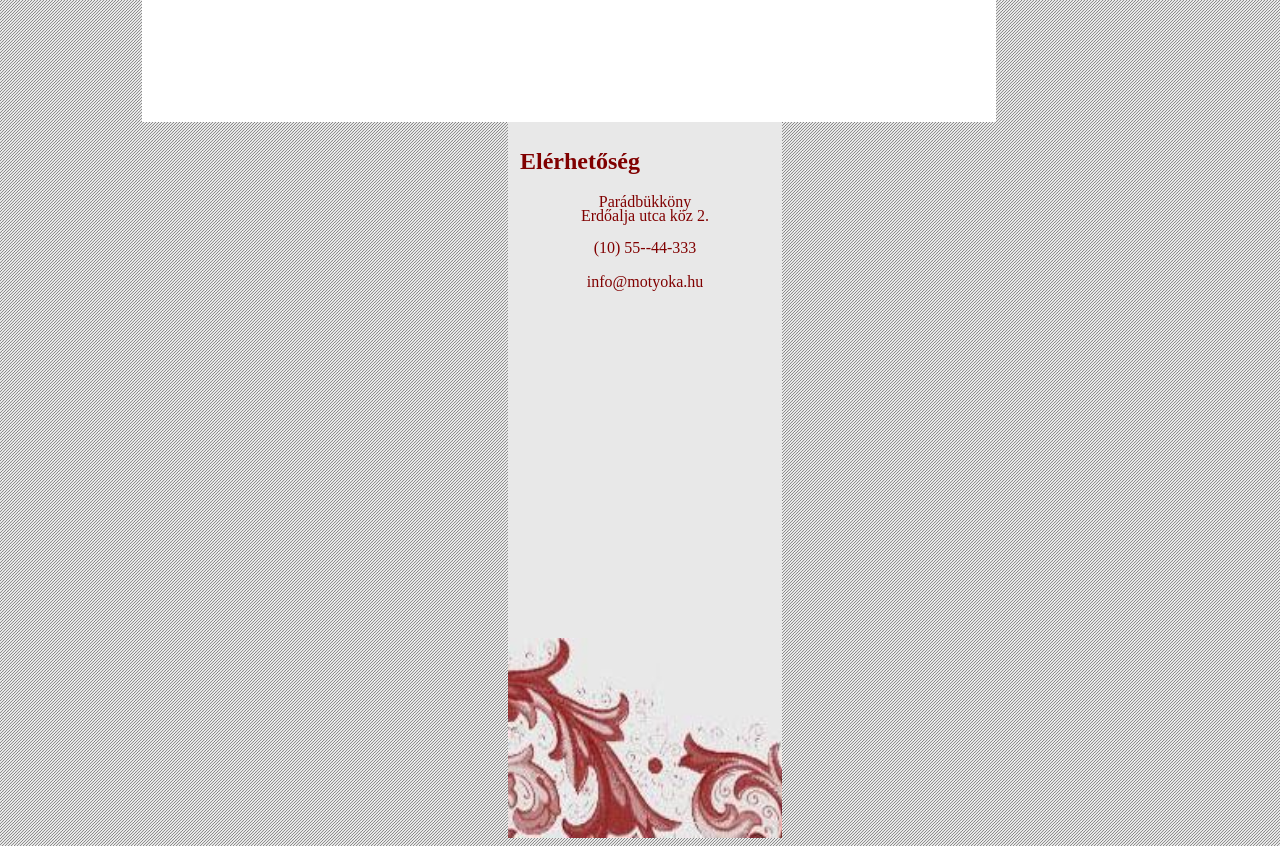
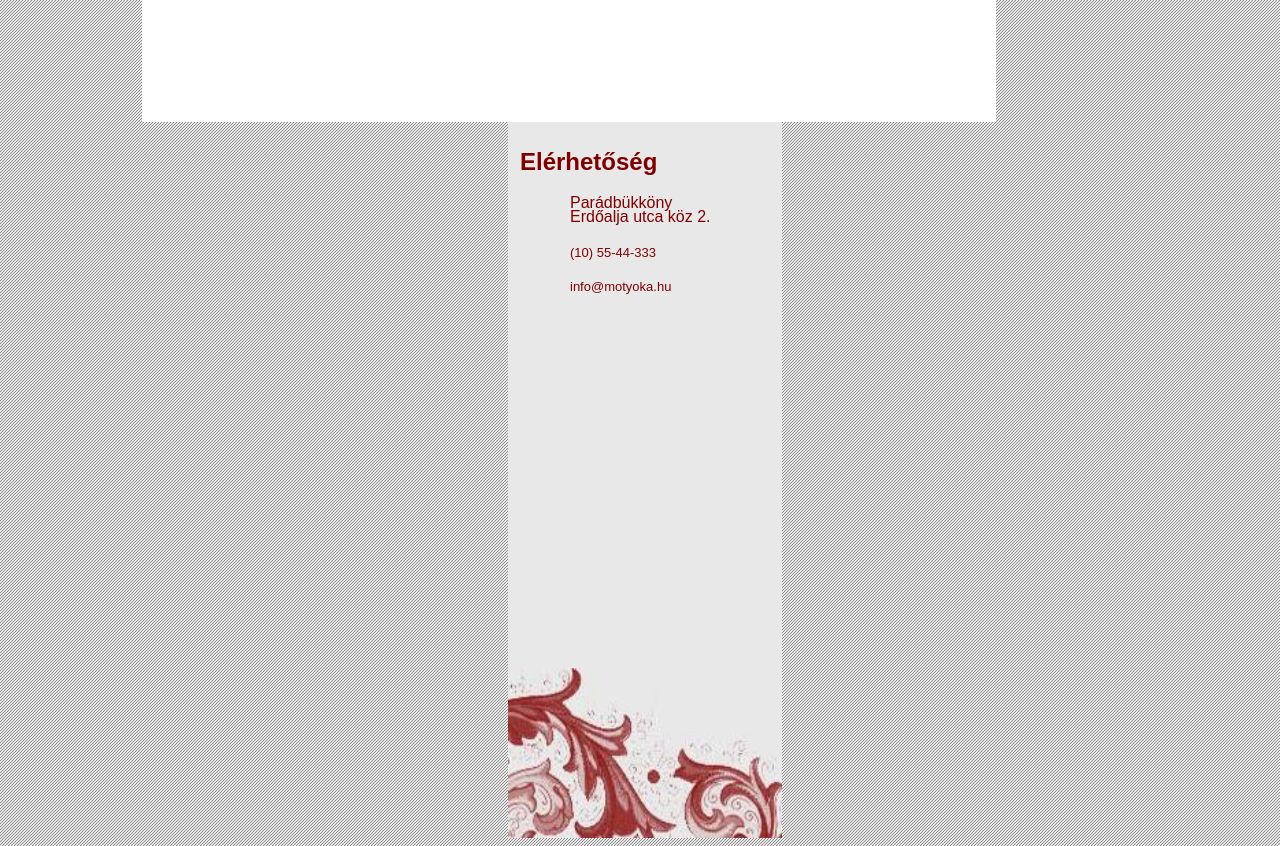
Before and after one commit to LudanyiMartin/css, a plain HTML site: page index.html in a window 1280 px wide. Shown: the part 767-1613 px from the top of the page. Drawn offline with Linux system fonts and the light colour scheme.

Commit message:
Final commit

```diff
--- a/index.html
+++ b/index.html
@@ -23,7 +23,7 @@
     <fieldset class="elerhetoseg">
         <h2>Elérhetőség</h2>
         <p class="bal">Parádbükköny  <br>Erdőalja utca köz 2.</br> </p>
-        <p id="tel">(10) 55--44-333</p>
+        <p id="tel">(10) 55-44-333</p>
         <p id="gmail">info@motyoka.hu</p>
     </fieldset>
 </form>
--- a/style.css
+++ b/style.css
@@ -1,5 +1,6 @@
 body{
     background-image: url(hatter.jpg);
+    font-family:Arial ;
 }
 .nagycucc{
     background-image: url(fejlec.jpg);
@@ -14,14 +15,14 @@ body{
     background-image: url(menukep.jpg);
     background-repeat: no-repeat;
     background-position: bottom;
-    background-size: 323px;
+    background-size: 274px;
     width: 250px;
     height: 700px;
     margin-left: 500px;
     background-color: #E8E8E8;
     border: 0px;
 
-    text-align: center;
+    text-align: left;
 }
 
 h1{
@@ -49,16 +50,24 @@ h2{
 .bal{
     line-height: 0.9;
     color: #800000;
+    margin-left: 50px;
 }
+
+
 #tel{
     color: #800000;
+    margin-left: 50px;
+    font-size: 13px;
+    line-height: 2;
 }
 #gmail{
    color: #800000;
+   margin-left: 50px;
+   font-size: 13px;
 }
 .nagyonsokszov{
     color: #484848;
-    font-size: 24px;
+    font-size: 22px;
     text-align: justify;
 
 }
```
